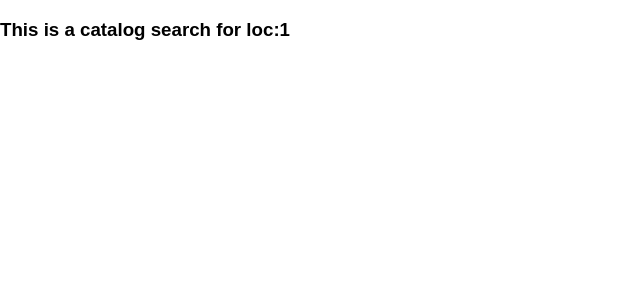
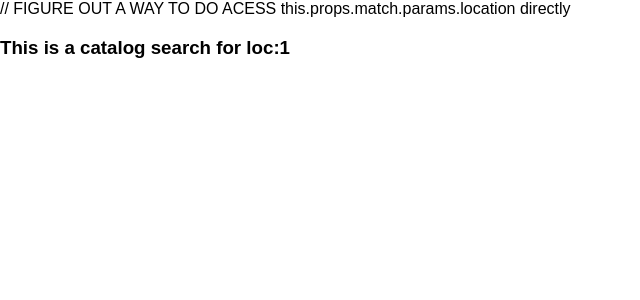
Before and after one commit to erl-j/21GO-client, a React (Create React App) app: page /catalog/1 in a window 1280 px wide. Shown: the top 300 px of the page, without its empty margins (0-640 px from the left). Built offline with nearby package versions, Linux system fonts and the light colour scheme.

Commit message:
added a catalog scene and attempted dynamic routing. Typescript is giving me a hard time with it (see Catalog Container)

```diff
--- a/src/Scenes/Catalog/CatalogContainer.tsx
+++ b/src/Scenes/Catalog/CatalogContainer.tsx
@@ -9,6 +9,7 @@ class CatalogContainer extends React.Component<RouteComponentProps>{
         console.log(this.props.match.params);
         return (
         <div>
+        // FIGURE OUT A WAY TO DO ACESS this.props.match.params.location directly
             <h3>This is a catalog search for {Object.values(this.props.match.params).map(loc=>"loc:"+loc)}</h3>
         </div>);
 
```
